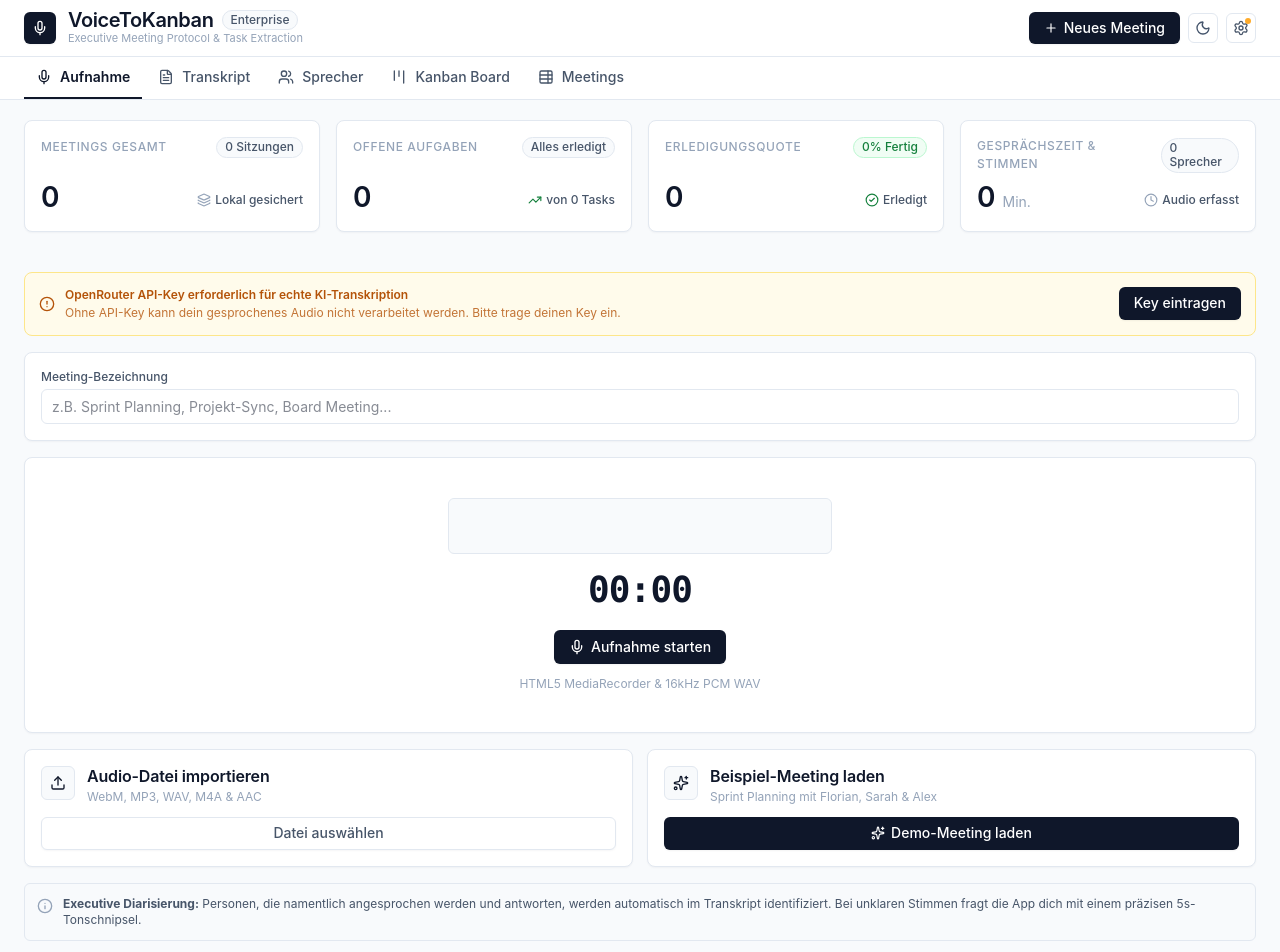
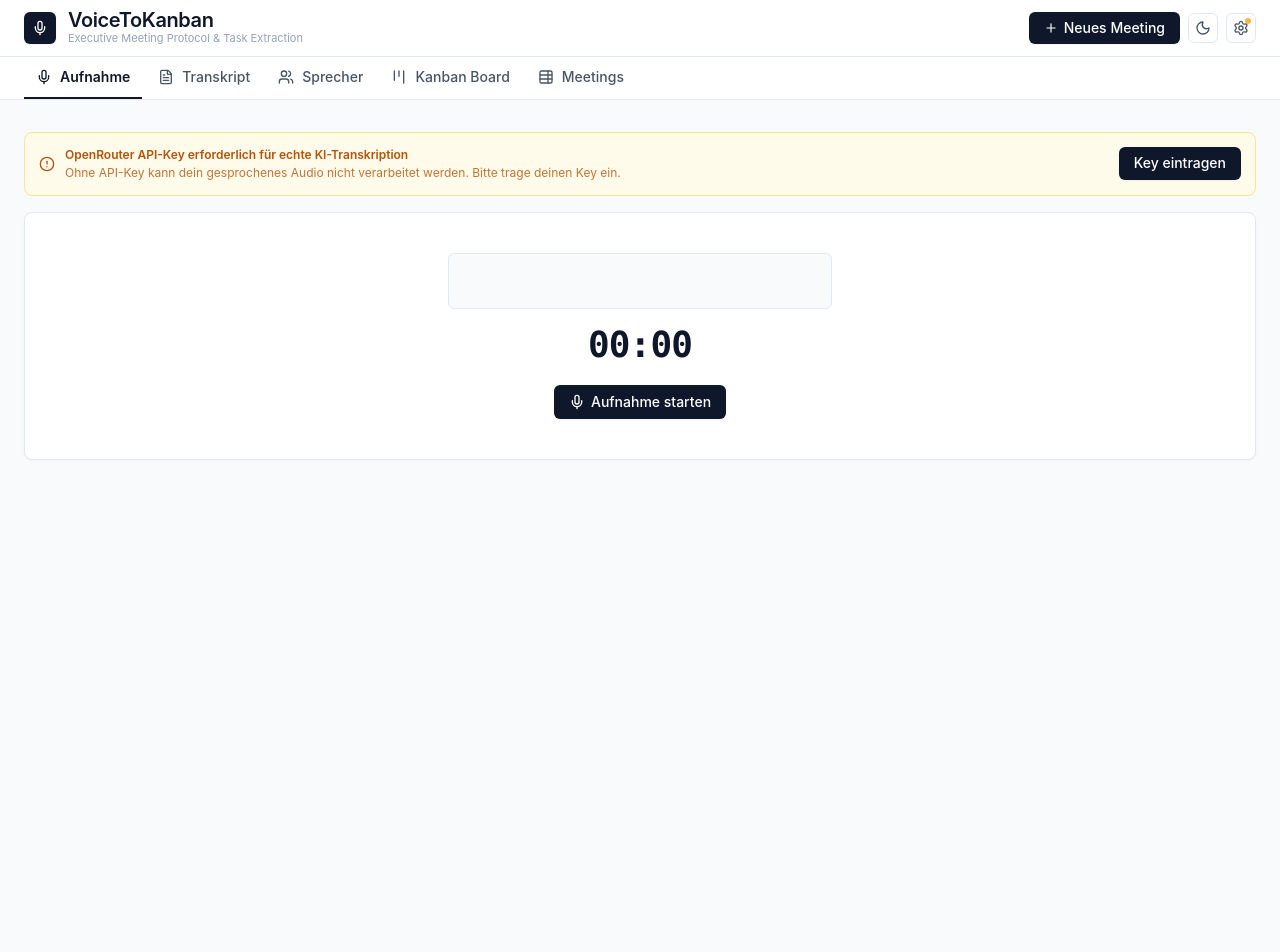
Before and after one commit to superurban/Meeting-to-Kanban, a React (Vite) app: page / in a window 1280 px wide. Shown: the top 952 px of the page. After the commit the page ends 800 px from the top, so only its background shows below. Built offline with nearby package versions, Linux system fonts and the light colour scheme.

Commit message:
feat: prompt meeting title after recording, remove dashboard KPI row, remove enterprise badge, and clean recorder UI

```diff
--- a/src/App.tsx
+++ b/src/App.tsx
@@ -8,7 +8,6 @@
 
 import { Header } from './components/layout/Header';
 import { Navigation, AppTab } from './components/layout/Navigation';
-import { KpiRow } from './components/dashboard/KpiRow';
 import { MeetingRecorder } from './components/recorder/MeetingRecorder';
 import { TranscriptViewer } from './components/transcript/TranscriptViewer';
 import { SpeakersViewer } from './components/speakers/SpeakersViewer';
@@ -523,12 +522,6 @@
         meetingCount={meetings.length}
       />
 
-      {/* Executive KPI Cards Row (Always visible for strategic overview) */}
-      <KpiRow
-        meetings={meetings}
-        currentMeeting={currentMeeting}
-      />
-
       {/* Main Content Areas */}
       <main className="flex-1 w-full">
         {activeTab === 'record' && (
--- a/src/components/layout/Header.tsx
+++ b/src/components/layout/Header.tsx
@@ -61,9 +61,6 @@
               <h1 className="text-sm font-semibold tracking-tight text-[var(--text-primary)] leading-none">
                 VoiceToKanban
               </h1>
-              <span className="badge-neutral text-[10px] py-0 px-1.5 leading-tight">
-                Enterprise
-              </span>
             </div>
             <p className="text-[11px] text-[var(--text-muted)] hidden sm:block leading-tight mt-0.5">
               Executive Meeting Protocol & Task Extraction
--- a/src/components/recorder/MeetingRecorder.tsx
+++ b/src/components/recorder/MeetingRecorder.tsx
@@ -1,12 +1,12 @@
 import React, { useState, useRef, useEffect } from 'react';
-import { Mic, Square, Upload, Sparkles, Info, AlertCircle, RefreshCw } from 'lucide-react';
+import { Mic, Square, AlertCircle, RefreshCw, FileText } from 'lucide-react';
 import { AudioRecorder } from '../../services/audio/AudioRecorder';
 import { formatDuration } from '../../utils/dateUtils';
 import { ModelReasoningBox } from './ModelReasoningBox';
 
 interface MeetingRecorderProps {
   onRecordingComplete: (audioBlob: Blob, mimeType: string, durationSeconds: number, title: string) => Promise<void>;
-  onLoadDemo: () => Promise<void>;
+  onLoadDemo?: () => Promise<void>;
   onOpenSettings: () => void;
   hasApiKey: boolean;
   isProcessing: boolean;
@@ -18,7 +18,6 @@
 
 export const MeetingRecorder: React.FC<MeetingRecorderProps> = ({
   onRecordingComplete,
-  onLoadDemo,
   onOpenSettings,
   hasApiKey,
   isProcessing,
@@ -32,9 +31,16 @@
   const [meetingTitle, setMeetingTitle] = useState('');
   const [errorMsg, setErrorMsg] = useState<string | null>(null);
 
+  // Query title after recording
+  const [pendingAudio, setPendingAudio] = useState<{
+    blob: Blob;
+    mimeType: string;
+    durationSeconds: number;
+  } | null>(null);
+  const [showTitleModal, setShowTitleModal] = useState(false);
+
   const recorderRef = useRef<AudioRecorder | null>(null);
   const canvasRef = useRef<HTMLCanvasElement | null>(null);
-  const fileInputRef = useRef<HTMLInputElement | null>(null);
 
   useEffect(() => {
     return () => {
@@ -44,7 +50,7 @@
     };
   }, []);
 
-  const drawWaveform = (frequencyData: Uint8Array, volume: number) => {
+  const drawWaveform = (frequencyData: Uint8Array, _volume: number) => {
     const canvas = canvasRef.current;
     if (!canvas) return;
     const ctx = canvas.getContext('2d');
@@ -104,8 +110,14 @@
       setIsRecording(false);
       setDuration(0);
 
-      const title = meetingTitle.trim() || `Meeting vom ${new Date().toLocaleDateString('de-DE')}`;
-      await onRecordingComplete(blob, mimeType, durationSeconds, title);
+      const now = new Date();
+      const dateStr = now.toLocaleDateString('de-DE', { day: '2-digit', month: '2-digit', year: 'numeric' });
+      const timeStr = now.toLocaleTimeString('de-DE', { hour: '2-digit', minute: '2-digit' });
+      const defaultTitle = `Meeting vom ${dateStr}, ${timeStr}`;
+
+      setMeetingTitle(defaultTitle);
+      setPendingAudio({ blob, mimeType, durationSeconds });
+      setShowTitleModal(true);
     } catch (err) {
       console.error('Fehler beim Stoppen:', err);
       setErrorMsg('Fehler beim Beenden der Aufnahme.');
@@ -113,27 +125,23 @@
     }
   };
 
-  const handleFileUpload = async (e: React.ChangeEvent<HTMLInputElement>) => {
-    const file = e.target.files?.[0];
-    if (!file) return;
+  const handleConfirmTitle = async (e?: React.FormEvent) => {
+    if (e) e.preventDefault();
+    if (!pendingAudio) return;
 
-    setErrorMsg(null);
-    const title = meetingTitle.trim() || file.name.replace(/\.[^/.]+$/, '');
+    const title = meetingTitle.trim() || `Meeting vom ${new Date().toLocaleDateString('de-DE')}`;
+    const audio = pendingAudio;
+    setPendingAudio(null);
+    setShowTitleModal(false);
+    setMeetingTitle('');
 
-    const audio = new Audio();
-    const objectUrl = URL.createObjectURL(file);
-    audio.src = objectUrl;
-
-    audio.onloadedmetadata = async () => {
-      const durationSeconds = audio.duration || 60;
-      URL.revokeObjectURL(objectUrl);
-      await onRecordingComplete(file, file.type || 'audio/webm', durationSeconds, title);
+    await onRecordingComplete(audio.blob, audio.mimeType, audio.durationSeconds, title);
   };
 
-    audio.onerror = async () => {
-      URL.revokeObjectURL(objectUrl);
-      await onRecordingComplete(file, file.type || 'audio/webm', 60, title);
-    };
+  const handleCancelTitle = () => {
+    setPendingAudio(null);
+    setShowTitleModal(false);
+    setMeetingTitle('');
   };
 
   return (
@@ -165,27 +173,6 @@
           </button>
         </div>
       )}
-
-      {/* Title Input Card */}
-      <div
-        className="p-4 rounded-lg border shadow-[var(--shadow-subtle)]"
-        style={{
-          backgroundColor: 'var(--bg-surface)',
-          borderColor: 'var(--border-color)'
-        }}
-      >
-        <label className="block text-xs font-medium text-[var(--text-secondary)] mb-1">
-          Meeting-Bezeichnung
-        </label>
-        <input
-          type="text"
-          placeholder="z.B. Sprint Planning, Projekt-Sync, Board Meeting..."
-          value={meetingTitle}
-          onChange={(e) => setMeetingTitle(e.target.value)}
-          disabled={isRecording || isProcessing}
-          className="input-saas w-full"
-        />
-      </div>
 
       {/* Main Recording Console */}
       <div
@@ -238,9 +225,11 @@
                 <span>Aufnahme stoppen</span>
               </button>
             )}
-            <p className="mt-3 text-xs text-[var(--text-muted)]">
-              {isRecording ? 'Aufnahme läuft – Klicke zum Beenden' : 'HTML5 MediaRecorder & 16kHz PCM WAV'}
+            {isRecording && (
+              <p className="mt-3 text-xs text-[var(--text-muted)] animate-pulse">
+                Aufnahme läuft – Klicke zum Beenden
               </p>
+            )}
           </div>
         ) : (
           <div className="flex flex-col items-center justify-center py-2 space-y-2.5 w-full max-w-xl">
@@ -270,102 +259,68 @@
         )}
       </div>
 
-      {/* Alternative Options: Upload & Demo */}
-      <div className="grid grid-cols-1 sm:grid-cols-2 gap-3.5">
-        {/* Upload Audio File */}
+      {/* Query Meeting Title Modal after Recording */}
+      {showTitleModal && (
+        <div className="fixed inset-0 z-50 flex items-center justify-center p-4 bg-black/40 backdrop-blur-xs animate-in fade-in duration-150">
           <div
-          className="p-4 rounded-lg border shadow-[var(--shadow-subtle)] flex flex-col justify-between"
+            className="w-full max-w-md p-5 rounded-xl border shadow-[var(--shadow-modal)] animate-in zoom-in-95 duration-150"
             style={{
               backgroundColor: 'var(--bg-surface)',
               borderColor: 'var(--border-color)'
             }}
           >
-          <div className="flex items-start gap-3 mb-3">
             <div
-              className="p-2 rounded-md shrink-0"
-              style={{
-                backgroundColor: 'var(--bg-subtle)',
-                color: 'var(--text-primary)',
-                border: '1px solid var(--border-color)'
-              }}
+              className="flex items-center justify-between pb-3 mb-3 border-b"
+              style={{ borderColor: 'var(--border-color)' }}
             >
-              <Upload className="w-4 h-4" />
-            </div>
-            <div>
-              <h3 className="text-xs font-semibold text-[var(--text-primary)]">Audio-Datei importieren</h3>
-              <p className="text-xs text-[var(--text-muted)] mt-0.5">
-                WebM, MP3, WAV, M4A & AAC
-              </p>
-            </div>
-          </div>
-          <input
-            ref={fileInputRef}
-            type="file"
-            accept="audio/*"
-            className="hidden"
-            onChange={handleFileUpload}
-            disabled={isRecording || isProcessing}
-          />
-          <button
-            onClick={() => fileInputRef.current?.click()}
-            disabled={isRecording || isProcessing}
-            className="btn-secondary text-xs w-full"
-          >
-            Datei auswählen
-          </button>
-        </div>
-
-        {/* Demo Meeting Loader */}
-        <div
-          className="p-4 rounded-lg border shadow-[var(--shadow-subtle)] flex flex-col justify-between"
-          style={{
-            backgroundColor: 'var(--bg-surface)',
-            borderColor: 'var(--border-color)'
-          }}
-        >
-          <div className="flex items-start gap-3 mb-3">
-            <div
-              className="p-2 rounded-md shrink-0"
-              style={{
-                backgroundColor: 'var(--bg-subtle)',
-                color: 'var(--text-primary)',
-                border: '1px solid var(--border-color)'
-              }}
-            >
-              <Sparkles className="w-4 h-4" />
-            </div>
-            <div>
-              <h3 className="text-xs font-semibold text-[var(--text-primary)]">Beispiel-Meeting laden</h3>
-              <p className="text-xs text-[var(--text-muted)] mt-0.5">
-                Sprint Planning mit Florian, Sarah & Alex
-              </p>
-            </div>
-          </div>
-          <button
-            onClick={onLoadDemo}
-            disabled={isRecording || isProcessing}
-            className="btn-primary text-xs w-full"
-          >
-            <Sparkles className="w-3.5 h-3.5" />
-            <span>Demo-Meeting laden</span>
-          </button>
+              <div className="flex items-center gap-2">
+                <FileText className="w-4 h-4 text-blue-600 dark:text-blue-400" />
+                <h3 className="text-sm font-semibold text-[var(--text-primary)]">
+                  Meeting-Bezeichnung festlegen
+                </h3>
               </div>
             </div>
 
-      {/* Info Notice */}
-      <div
-        className="flex items-start gap-2.5 p-3 rounded-md border text-xs"
-        style={{
-          backgroundColor: 'var(--bg-subtle)',
-          borderColor: 'var(--border-color)',
-          color: 'var(--text-secondary)'
-        }}
-      >
-        <Info className="w-4 h-4 text-[var(--text-muted)] shrink-0 mt-0.5" />
-        <p>
-          <strong>Executive Diarisierung:</strong> Personen, die namentlich angesprochen werden und antworten, werden automatisch im Transkript identifiziert. Bei unklaren Stimmen fragt die App dich mit einem präzisen 5s-Tonschnipsel.
+            <form onSubmit={handleConfirmTitle} className="space-y-4">
+              <div>
+                <label className="block text-xs font-medium text-[var(--text-secondary)] mb-1.5">
+                  Wie soll dieses Meeting heißen?
+                </label>
+                <input
+                  type="text"
+                  autoFocus
+                  value={meetingTitle}
+                  onChange={(e) => setMeetingTitle(e.target.value)}
+                  placeholder="z.B. Sprint Planning, Strategie-Meeting, Review..."
+                  className="input-saas w-full text-sm py-2"
+                />
+                <p className="text-[11px] text-[var(--text-muted)] mt-1.5">
+                  Anschließend analysiert die KI die Sprachaufnahme und extrahiert Aufgaben für dein Kanban Board.
                 </p>
               </div>
+
+              <div
+                className="flex items-center justify-end gap-2 pt-3 border-t"
+                style={{ borderColor: 'var(--border-color)' }}
+              >
+                <button
+                  type="button"
+                  onClick={handleCancelTitle}
+                  className="btn-secondary text-xs"
+                >
+                  Aufnahme verwerfen
+                </button>
+                <button
+                  type="submit"
+                  className="btn-primary text-xs"
+                >
+                  Weiter zur KI-Verarbeitung
+                </button>
+              </div>
+            </form>
+          </div>
+        </div>
+      )}
     </div>
   );
 };
```
Lines whose indentation alone changed are shown as unchanged.
